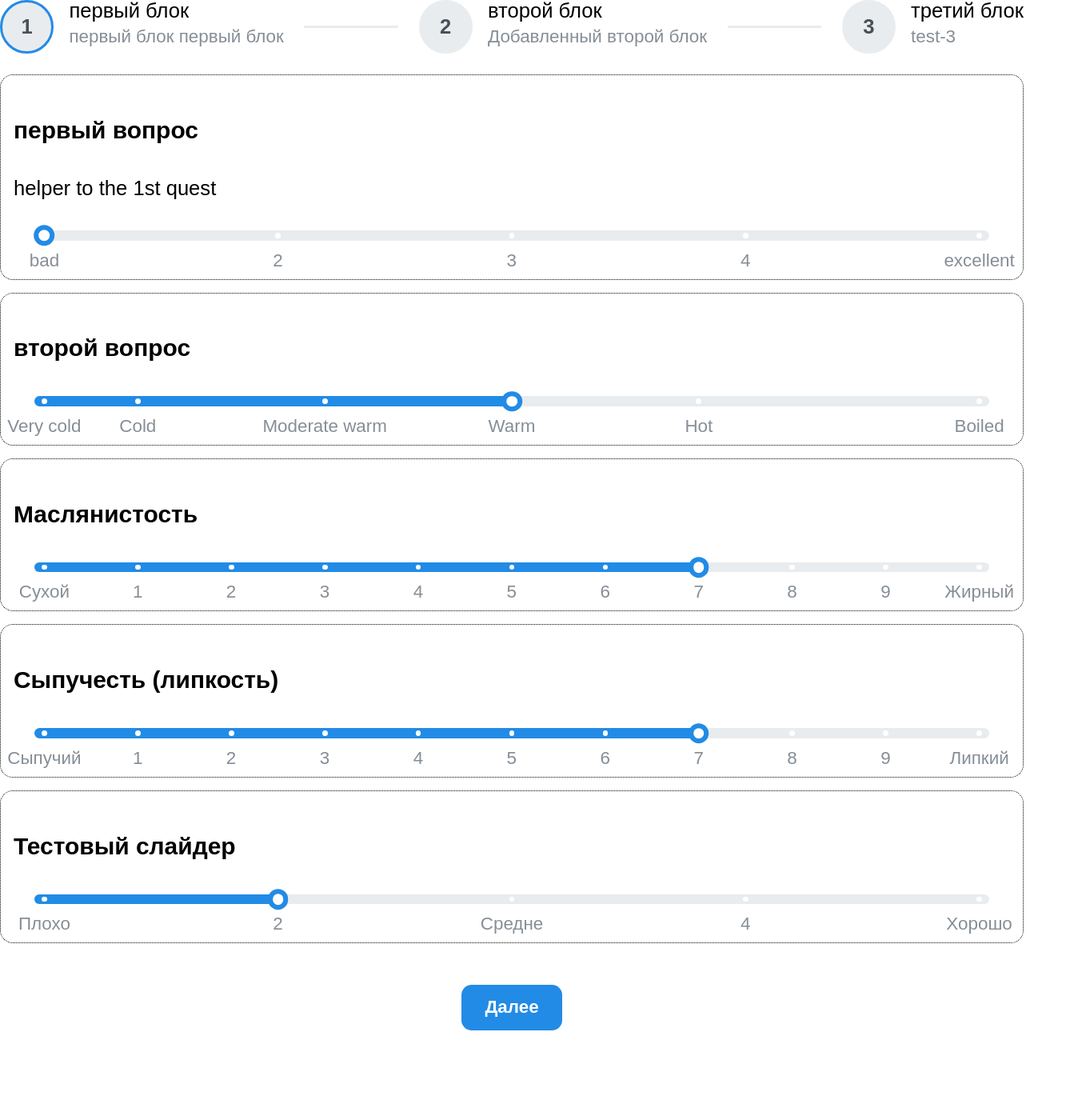
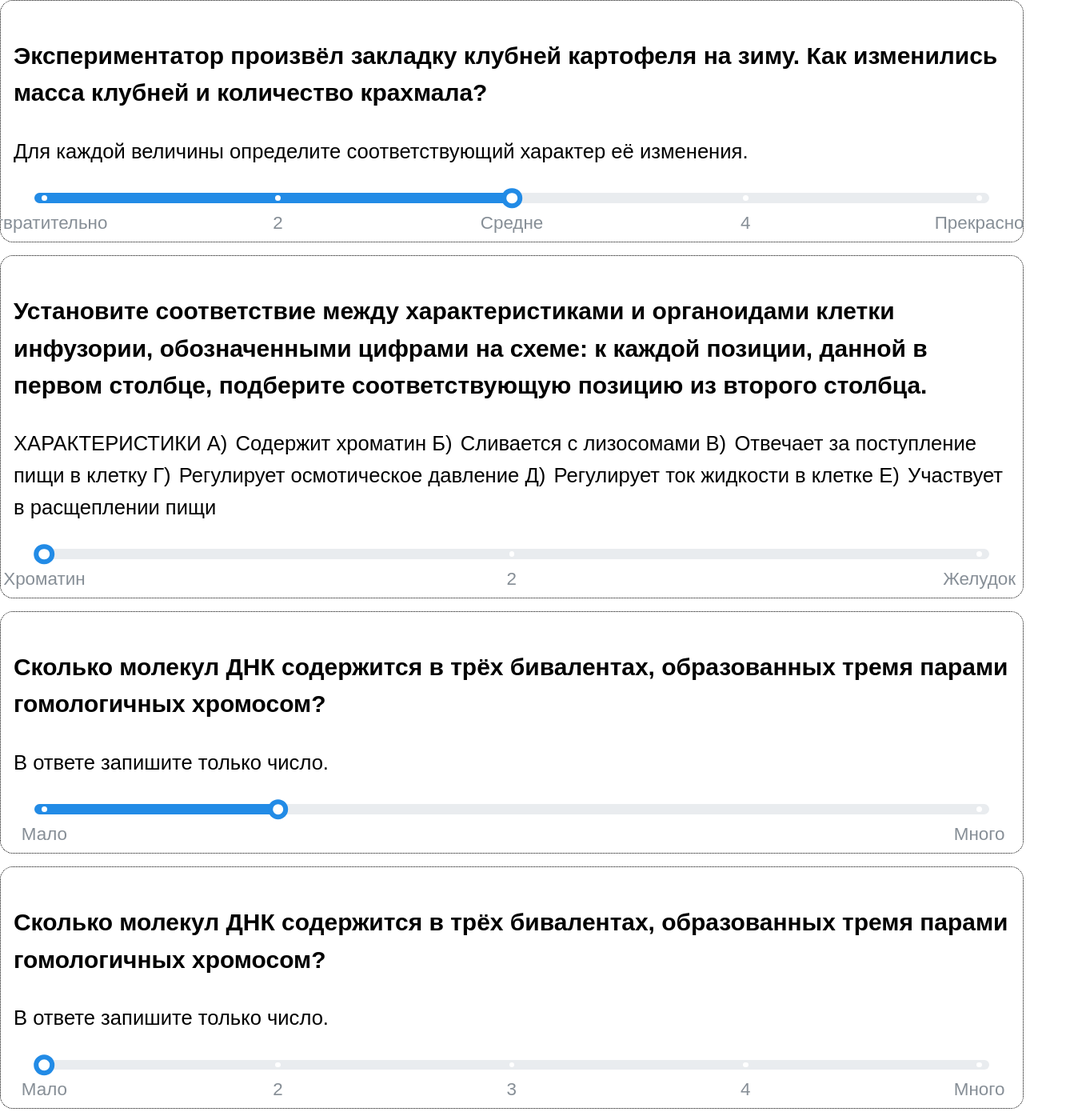
Before and after one commit to consultapp/survey-test-stand, a React (Vite) app: page / in a window 1280 px wide. Shown: the top 1400 px of the page at 80% size, 1353 px wide, since content can reach past the window. Before the commit the page ends 1288 px from the top, so only its background shows below. Built offline with nearby package versions, Linux system fonts and the light colour scheme.

Commit message:
-BlockComponent + new mockData

```diff
--- a/src/App.tsx
+++ b/src/App.tsx
@@ -1,12 +1,14 @@
 import '@mantine/core/styles.css'
 import { MantineProvider } from '@mantine/core'
 import { theme } from './fixtures/theme'
-import { BlockComponent } from './components/BlockComponent'
+import { SurveyComponent } from './components/SurveyComponent'
+import { useElmaData } from './context/ElmaContext/hooks'
 
 function App() {
+  const data = useElmaData()
   return (
     <MantineProvider theme={theme}>
-      <BlockComponent />
+      <SurveyComponent questions={data} key={`SurveyComponent`} />
     </MantineProvider>
   )
 }
--- a/src/fixtures/mockBlocks.ts
+++ b/src/fixtures/mockBlocks.ts
@@ -1,252 +1,263 @@
-export const mockBlocks = [
+export const mockBlocks: IQuestions = [
   {
-    id: '0193a238-85cc-7657-b72e-671119ff2d84',
-    name: 'первый блок',
-    helper_text: 'первый блок первый блок',
-    sequence: 1,
-    questions: [
+    id: '0193b121-5dca-7a2c-b55e-6b128f799a77',
+    name: 'Экспериментатор произвёл закладку клубней картофеля на зиму. Как изменились масса клубней и количество крахмала? ',
+    type: 'slider',
+    block: '00000',
+    sequence: 10,
+    variants: [
       {
-        id: '0193a238-8673-7657-8a93-ea0831ffeb36',
-        name: 'первый вопрос',
-        type: 'slider',
-        block: '0193a238-85cc-7657-b72e-671119ff2d84',
-        sequence: 1,
-        variants: [
+        to: 5,
+        from: 1,
+        step: 1,
+        value: 3,
+        labels: [
           {
-            to: 5,
-            from: 1,
-            step: 1,
+            label: 'Отвратительно',
             value: 1,
-            labels: [
-              { label: 'bad', value: 1 },
-              { label: 'excellent', value: 5 },
-            ],
           },
-        ],
-        helper_text: 'helper to the 1st quest',
-        blockSequence: 1,
-      },
-      {
-        id: '0193a238-8703-7657-9121-c62f93c478f9',
-        name: 'второй вопрос',
-        type: 'slider',
-        block: '0193a238-85cc-7657-b72e-671119ff2d84',
-        sequence: 2,
-        variants: [
           {
-            to: 100,
-            from: 0,
-            step: 1,
-            value: 50,
-            labels: [
-              { label: 'Very cold', value: 0 },
-              { label: 'Cold', value: 10 },
-              { label: 'Moderate warm', value: 30 },
-              { label: 'Warm', value: 50 },
-              { label: 'Hot', value: 70 },
-              { label: 'Boiled', value: 100 },
-            ],
+            label: 'Средне',
+            value: 3,
           },
-        ],
-        helper_text: '',
-        blockSequence: 1,
-      },
-      {
-        id: '1',
-        name: 'Маслянистость',
-        type: 'slider',
-        block: 'block_1',
-        sequence: 3,
-        variants: [
           {
-            from: 0,
-            to: 10,
-            step: 1,
-            value: 7,
-            labels: [
-              { value: 0, label: 'Сухой' },
-              { value: 10, label: 'Жирный' },
-            ],
-          },
-        ],
-        helper_text: '',
-      },
-      {
-        id: '2',
-        name: 'Сыпучесть (липкость)',
-        type: 'slider',
-        block: 'block_1',
-        sequence: 4,
-        variants: [
-          {
-            from: 0,
-            to: 10,
-            step: 1,
-            value: 7,
-            labels: [
-              { value: 0, label: 'Сыпучий' },
-              { value: 10, label: 'Липкий' },
-            ],
-          },
-        ],
-        helper_text: '',
-      },
-      {
-        id: 'test',
-        name: 'Тестовый слайдер',
-        type: 'slider',
-        block: 'block_1',
-        sequence: 5,
-        variants: [
-          {
-            from: 1,
-            to: 5,
-            step: 1,
-            value: 2,
-            labels: [
-              { value: 1, label: 'Плохо' },
-              { value: 3, label: 'Средне' },
-              { value: 5, label: 'Хорошо' },
-            ],
-          },
-        ],
-        helper_text: '',
-      },
-    ],
-  },
-  {
-    id: 'block_2',
-    name: 'второй блок',
-    helper_text: 'Добавленный второй блок',
-    sequence: 2,
-    questions: [
-      {
-        id: '4',
-        name: 'Выберите один или несколько вариантов',
-        type: 'checkbox',
-        block: 'block_2',
-        sequence: 1,
-        variants: [
-          { label: 'Вариант 1', value: false },
-          { label: 'Вариант 2', value: false },
-          { label: 'Вариант 3', value: true },
-        ],
-        helper_text: '',
-      },
-      {
-        id: '5',
-        name: 'Выберите один вариант ответа',
-        type: 'radio',
-        block: 'block_2',
-        sequence: 2,
-        variants: [
-          { label: 'Вариант 1', value: false },
-          { label: 'Вариант 2', value: true },
-        ],
-        helper_text: '',
-      },
-      {
-        id: 'test',
-        name: 'Тестовый слайдер',
-        type: 'slider',
-        block: 'block_2',
-        sequence: 3,
-        variants: [
-          {
-            from: 1,
-            to: 5,
-            step: 1,
-            value: 2,
-            labels: [
-              { value: 1, label: 'Плохо' },
-              { value: 3, label: 'Средне' },
-              { value: 5, label: 'Хорошо' },
-            ],
-          },
-        ],
-        helper_text: '',
-      },
-      {
-        id: '3333',
-        name: 'Соотношение гранул по форме',
-        type: 'number',
-        block: 'block_2',
-        sequence: 4,
-        helper_text:
-          'Введите процент для каждого элемента. введите "0", если вы не хотите ничего выделять для элемента. сумма должна быть равна 100.',
-        variants: [
-          { label: 'Диск', value: 10 },
-          { label: 'Прямоуг. Б', value: 20 },
-          { label: 'Прямоуг. М', value: 70 },
-        ],
-        checksum: 100,
-      },
-    ],
-  },
-  {
-    id: '0193a5bc-bff6-771c-87f7-1aee04ecfc42',
-    name: 'третий блок',
-    helper_text: 'test-3',
-    sequence: 3,
-    questions: [
-      {
-        id: '0193a5bd-f871-771c-bf02-756ffaeef6bc',
-        name: '3-2',
-        type: 'slider',
-        block: '0193a5bc-bff6-771c-87f7-1aee04ecfc42',
-        sequence: 1,
-        variants: [{ to: 100, from: -100, step: 1, value: 0, labels: [] }],
-        helper_text: null,
-        blockSequence: 3,
-      },
-      {
-        id: '3',
-        name: 'Соотношение гранул по форме',
-        type: 'number',
-        block: '0193a5bc-bff6-771c-87f7-1aee04ecfc42',
-        sequence: 2,
-        helper_text:
-          'Введите процент для каждого элемента. введите "0", если вы не хотите ничего выделять для элемента. сумма должна быть равна 100.',
-        variants: [
-          { label: 'Диск', value: 10 },
-          { label: 'Прямоуг. Б', value: 20 },
-          { label: 'Прямоуг. М', value: 70 },
-        ],
-        checksum: 100,
-      },
-      {
-        id: '2',
-        name: 'Сыпучесть (липкость)',
-        type: 'slider',
-        block: '0193a5bc-bff6-771c-87f7-1aee04ecfc42',
-        sequence: 3,
-        variants: [
-          {
-            from: 0,
-            to: 10,
-            step: 1,
-            value: 7,
-            labels: [
-              { value: 0, label: 'Сыпучий' },
-              { value: 10, label: 'Липкий' },
-            ],
-          },
-        ],
-        helper_text: '',
-      },
-      {
-        id: '245',
-        block: '0193a5bc-bff6-771c-87f7-1aee04ecfc42',
-        type: 'text',
-        name: 'Напишите ответ',
-        helper_text: 'Сколько весит альбатрос?',
-        variants: [
-          {
-            label: 'Вариант 11',
-            value: false,
+            label: 'Прекрасно',
+            value: 5,
           },
         ],
       },
     ],
+    helper_text:
+      'Для каждой величины определите соответствующий характер её изменения.',
+    blockSequence: 0,
+  },
+  {
+    id: '0193b127-6bc7-7a2c-b520-51f45251460b',
+    name: 'Установите соответствие между характеристиками и органоидами клетки инфузории, обозначенными цифрами на схеме: к каждой позиции, данной в первом столбце, подберите соответствующую позицию из второго столбца.',
+    type: 'slider',
+    block: '00000',
+    sequence: 8,
+    variants: [
+      {
+        to: 3,
+        from: 1,
+        step: 1,
+        value: 1,
+        labels: [
+          {
+            label: 'Хроматин',
+            value: 1,
+          },
+          {
+            label: 'Желудок',
+            value: 3,
+          },
+        ],
+      },
+    ],
+    helper_text:
+      'ХАРАКТЕРИСТИКИ\nА)  Содержит хроматин\nБ)  Сливается с лизосомами\nВ)  Отвечает за поступление пищи в клетку\nГ)  Регулирует осмотическое давление\nД)  Регулирует ток жидкости в клетке\nЕ)  Участвует в расщеплении пищи',
+    blockSequence: 0,
+  },
+  {
+    id: '0193b122-3688-7a2c-ac86-e889cd2585b2',
+    name: 'Сколько молекул ДНК содержится в трёх бивалентах, образованных тремя парами гомологичных хромосом? ',
+    type: 'slider',
+    block: '00000',
+    sequence: 6,
+    variants: [
+      {
+        to: 50,
+        from: 10,
+        step: 5,
+        value: 20,
+        labels: [
+          {
+            label: 'Мало',
+            value: 10,
+          },
+          {
+            label: 'Много',
+            value: 50,
+          },
+        ],
+      },
+    ],
+    helper_text: 'В ответе запишите только число.',
+    blockSequence: 0,
+  },
+  {
+    id: '0193b125-3984-7a2c-959e-b4b1a5c53a20',
+    name: 'Сколько молекул ДНК содержится в трёх бивалентах, образованных тремя парами гомологичных хромосом?',
+    type: 'slider',
+    block: '00000',
+    sequence: 5,
+    variants: [
+      {
+        to: 5,
+        from: 1,
+        step: 1,
+        value: 1,
+        labels: [
+          {
+            label: 'Мало',
+            value: 1,
+          },
+          {
+            label: 'Много',
+            value: 5,
+          },
+        ],
+      },
+    ],
+    helper_text: 'В ответе запишите только число.',
+    blockSequence: 0,
+  },
+  {
+    id: '0193b123-8ddb-7a2c-83fd-a9db8eadd879',
+    name: 'В семье, где родители хорошо слышали, и один из них имел светлые глаза, а другой карие, родился один ребенок глухой с карими глазами, а второй  — хорошо слышал и имел светлые глаза. Какова вероятность дальнейшего появления глухих детей с карими глазами в семье, если известно, что ген карих глаз доминирует над светлыми, глухота  — признак рецессивный, и обе пары генов находятся в разных хромосомах?',
+    type: 'slider',
+    block: '00000',
+    sequence: 2,
+    variants: [
+      {
+        to: 3,
+        from: 1,
+        step: 1,
+        value: 2,
+        labels: [
+          {
+            label: 'Светлые',
+            value: 1,
+          },
+          {
+            label: 'Карие',
+            value: 2,
+          },
+          {
+            label: 'Тёмные',
+            value: 3,
+          },
+        ],
+      },
+    ],
+    helper_text:
+      'Ответ запишите в виде числа, показывающего искомую вероятность в процентах. Знак % не используйте.',
+    blockSequence: 0,
+  },
+  {
+    id: '0193b124-7ca2-750a-bf42-c8b3c0c3a88e',
+    name: 'Экспериментатор произвёл закладку клубней картофеля на зиму. Как изменились масса клубней и количество крахмала?',
+    type: 'slider',
+    block: '00000',
+    sequence: 9,
+    variants: [
+      {
+        to: 3,
+        from: 1,
+        step: 1,
+        value: 1,
+        labels: [
+          {
+            label: 'Уменьшилась',
+            value: 1,
+          },
+          {
+            label: 'Не изменилась',
+            value: 2,
+          },
+          {
+            label: 'Увеличилась',
+            value: 3,
+          },
+        ],
+      },
+    ],
+    helper_text:
+      'Для каждой величины определите соответствующий характер её изменения.',
+    blockSequence: 0,
+  },
+  {
+    id: '0193b126-7613-7a2c-88a2-09078950d5d8',
+    name: 'В канун Нового года Дед Мороз решил отправить Снегурочку развозить подарки. На его карте изображена схема дорог между населёнными пунктами.  В помощь Снегурочке Дед Мороз составил таблицу расстояний между точками на карте, но в спешке перед праздником забыл подписать буквенные обозначения городов.',
+    type: 'slider',
+    block: '00000',
+    sequence: 1,
+    variants: [
+      {
+        to: 4,
+        from: 1,
+        step: 1,
+        value: 1,
+        labels: [
+          {
+            label: '10 рублей',
+            value: 1,
+          },
+          {
+            label: '1000 рублей',
+            value: 4,
+          },
+        ],
+      },
+    ],
+    helper_text: 'Сколько стоит бутылка водки?',
+    blockSequence: 0,
+  },
+  {
+    id: '0193b128-b2ec-750a-afac-5400027fc6fa',
+    name: 'Каким номером на рисунке обозначена структура паразита, представляющая собой членик с оплодотворёнными яйцами?',
+    type: 'slider',
+    block: '00000',
+    sequence: 4,
+    variants: [
+      {
+        to: 20,
+        from: 1,
+        step: 1,
+        value: 1,
+        labels: [],
+      },
+    ],
+    helper_text: 'Выберите число на шкале',
+    blockSequence: 0,
+  },
+  {
+    id: '0193b128-4345-7720-be9d-d9a14a0a680c',
+    name: 'Установите последовательность процессов при биосинтезе белка в клетке.',
+    type: 'slider',
+    block: '00000',
+    sequence: 7,
+    variants: [
+      {
+        to: 6,
+        from: 1,
+        step: 1,
+        value: 1,
+        labels: [],
+      },
+    ],
+    helper_text:
+      '1.  Образование пептидной связи между аминокислотами.\n2.  Взаимодействие кодона иРНК и антикодона тРНК.\n3)  Выход тРНК из рибосомы.\n4.  Соединение иРНК с рибосомой.\n5.  Выход иРНК из ядра в цитоплазму.\n6.  Синтез иРНК.',
+    blockSequence: 0,
+  },
+  {
+    id: '0193b127-dc3a-7a2c-93f9-a13d56d7bcc1',
+    name: 'Все перечисленные ниже понятия и процессы, кроме трёх, используют для описания световой стадии фотосинтеза в клетке растения. Определите три понятия, «выпадающих» из общего списка, и запишите в таблицу цифры, под которыми они указаны.',
+    type: 'slider',
+    block: '00000',
+    sequence: 3,
+    variants: [
+      {
+        to: 5,
+        from: 1,
+        step: 1,
+        value: 1,
+        labels: [],
+      },
+    ],
+    helper_text:
+      '1.  Перемещение электронов.\n2.  Фотолиз воды.\n3.  Окисление НАДФ·Н.\n4.  Восстановление углерода водородом.\n5.  Фотофосфорилирование.\n6.  Окислительное фосфорилирование.',
+    blockSequence: 0,
   },
 ]
--- a/src/type.d.ts
+++ b/src/type.d.ts
@@ -3,8 +3,8 @@ type VariantsType = 'slider' | 'number' | 'checkbox' | 'radio' | 'text'
 type ElmaProps = {
   root: HTMLDivElement | null
   // eslint-disable-next-line @typescript-eslint/no-explicit-any
-  data?: any //IBlocks
-  changeHandler?: (data: IBlocks) => void
+  data?: IQuestions
+  changeHandler?: (data: IQuestions) => void
 }
 
 type IBlocks = IBlock[]
```
Also changed, not shown: src/context/ElmaContext/hooks.ts (+3 -5 lines).
